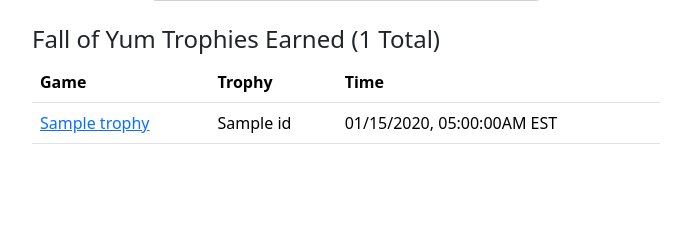
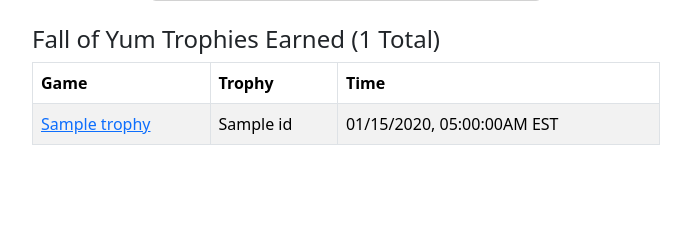
Before and after one commit to buit724/fall_of_yum_2023, a Flask app: template templates/status.html in a window 1280 px wide. Shown: the part 460-712 px from the top of the page, without its empty margins (294-985 px from the left). Run offline with Flask 3, Linux system fonts and the light colour scheme; the template is opened without the code that fills it: most values are stand-ins (such as "Sample title", 1, 10 or a date in 2020); grey boxes marked "Sample" are stand-in pictures.

Commit message:
Updated table classes

```diff
--- a/templates/status.html
+++ b/templates/status.html
@@ -49,7 +49,7 @@
   <div class="row justify-content-center">
     <div class="col-6">
       <h4>Fall of Yum Trophies Earned ({{trophies|length}} Total)</h4>
-      <table class="table">
+      <table class="table table-striped table-hover table-bordered">
         <thead>
           <tr>
             <th>Game</th>
```
